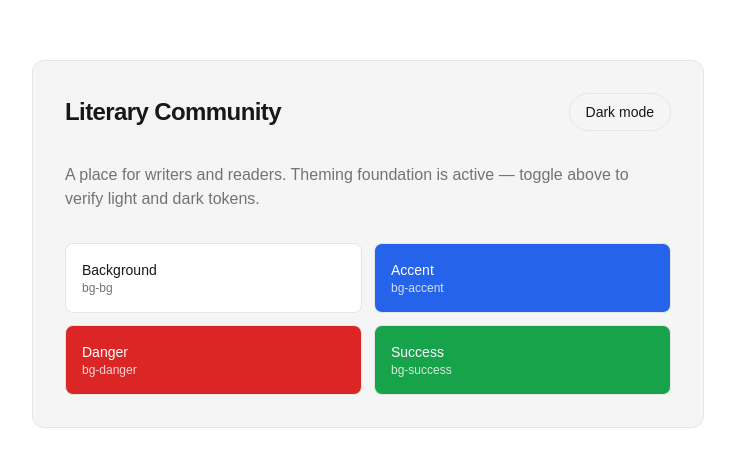
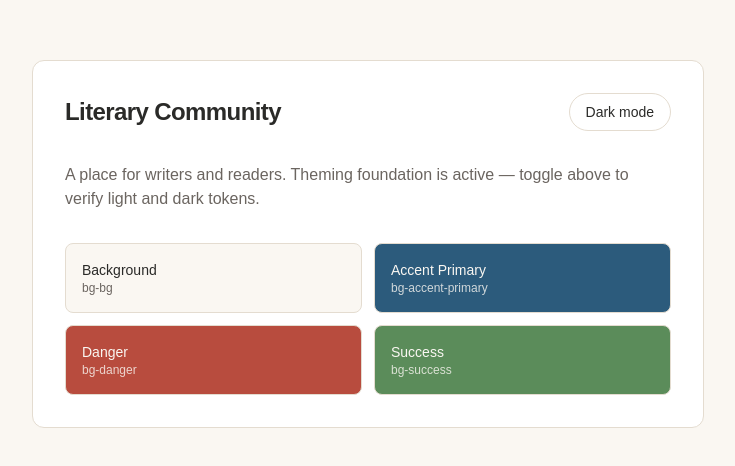
Before and after one commit to MuhammadalaminGidado/cotwb, a Next.js app: page / in a window 1280 px wide. Shown: the part 156-622 px from the top of the page, without its empty margins (272-1007 px from the left). Built offline with nearby package versions, Linux system fonts and the light colour scheme.

Commit message:
phase 1: sync globals and docs to updated palette (17 tokens)

```diff
--- a/app/globals.css
+++ b/app/globals.css
@@ -2,15 +2,23 @@
 @import "../theme/tokens.css";
 
 @theme inline {
+  --color-accent-primary: var(--color-accent-primary);
+  --color-accent-primary-light: var(--color-accent-primary-light);
+  --color-accent-secondary: var(--color-accent-secondary);
+  --color-accent-secondary-light: var(--color-accent-secondary-light);
+  --color-accent-tertiary: var(--color-accent-tertiary);
+  --color-accent-tertiary-light: var(--color-accent-tertiary-light);
+  --color-accent-quaternary: var(--color-accent-quaternary);
+  --color-accent-quaternary-light: var(--color-accent-quaternary-light);
   --color-bg: var(--color-bg);
   --color-surface: var(--color-surface);
+  --color-border: var(--color-border);
   --color-text-primary: var(--color-text-primary);
   --color-text-muted: var(--color-text-muted);
-  --color-accent: var(--color-accent);
-  --color-accent-contrast: var(--color-accent-contrast);
-  --color-border: var(--color-border);
+  --color-text-inverse: var(--color-text-inverse);
+  --color-success: var(--color-success);
   --color-danger: var(--color-danger);
-  --color-success: var(--color-success);
+  --color-warning: var(--color-warning);
   --font-sans: var(--font-geist-sans);
   --font-mono: var(--font-geist-mono);
 }
--- a/app/page.tsx
+++ b/app/page.tsx
@@ -19,17 +19,17 @@ export default function Home() {
             <p className="text-sm font-medium text-text-primary">Background</p>
             <p className="text-xs text-text-muted">bg-bg</p>
           </div>
-          <div className="rounded-lg border border-border bg-accent p-4">
-            <p className="text-sm font-medium text-accent-contrast">Accent</p>
-            <p className="text-xs text-accent-contrast opacity-80">bg-accent</p>
+          <div className="rounded-lg border border-border bg-accent-primary p-4">
+            <p className="text-sm font-medium text-text-inverse">Accent Primary</p>
+            <p className="text-xs text-text-inverse opacity-80">bg-accent-primary</p>
           </div>
           <div className="rounded-lg border border-border bg-danger p-4">
-            <p className="text-sm font-medium text-accent-contrast">Danger</p>
-            <p className="text-xs text-accent-contrast opacity-80">bg-danger</p>
+            <p className="text-sm font-medium text-text-inverse">Danger</p>
+            <p className="text-xs text-text-inverse opacity-80">bg-danger</p>
           </div>
           <div className="rounded-lg border border-border bg-success p-4">
-            <p className="text-sm font-medium text-accent-contrast">Success</p>
-            <p className="text-xs text-accent-contrast opacity-80">bg-success</p>
+            <p className="text-sm font-medium text-text-inverse">Success</p>
+            <p className="text-xs text-text-inverse opacity-80">bg-success</p>
           </div>
         </div>
       </main>
--- a/theme/tokens.css
+++ b/theme/tokens.css
@@ -1,23 +1,53 @@
 :root {
-  --color-bg: #ffffff;
-  --color-surface: #f5f5f5;
-  --color-text-primary: #171717;
-  --color-text-muted: #737373;
-  --color-accent: #2563eb;
-  --color-accent-contrast: #ffffff;
-  --color-border: #e5e5e5;
-  --color-danger: #dc2626;
-  --color-success: #16a34a;
+  /* accents */
+  --color-accent-primary: #2C5B7C;
+  /* warm blue — nav, primary buttons, links */
+  --color-accent-primary-light: #4A7FA5;
+  --color-accent-secondary: #E07A3E;
+  /* orange — CTAs, highlights, tags */
+  --color-accent-secondary-light: #F0975C;
+  --color-accent-tertiary: #A9825C;
+  /* light brown — borders, secondary text, editorial UI */
+  --color-accent-tertiary-light: #D9C2A3;
+  --color-accent-quaternary: #5B8C5A;
+  /* green — success states, "new" badges, prompts */
+  --color-accent-quaternary-light: #8FB88C;
+
+  /* surfaces */
+  --color-bg: #FAF7F2;
+  --color-surface: #FFFFFF;
+  --color-border: #E4DCD0;
+
+  /* text */
+  --color-text-primary: #2A2A28;
+  --color-text-muted: #6B6560;
+  --color-text-inverse: #FAF7F2;
+
+  /* semantic */
+  --color-success: #5B8C5A;
+  --color-danger: #B84C3E;
+  --color-warning: #E0A23E;
 }
 
 [data-theme="dark"] {
-  --color-bg: #0a0a0a;
-  --color-surface: #1a1a1a;
-  --color-text-primary: #ededed;
-  --color-text-muted: #a3a3a3;
-  --color-accent: #60a5fa;
-  --color-accent-contrast: #0a0a0a;
-  --color-border: #2a2a2a;
-  --color-danger: #f87171;
-  --color-success: #4ade80;
+  --color-accent-primary: #6FA0C4;
+  --color-accent-primary-light: #8FB6D6;
+  --color-accent-secondary: #E8975E;
+  --color-accent-secondary-light: #F0AD7E;
+  --color-accent-tertiary: #C4A67E;
+  --color-accent-tertiary-light: #9C8362;
+  --color-accent-quaternary: #7CA97A;
+  --color-accent-quaternary-light: #9EC29C;
+
+  --color-bg: #1E1C1A;
+  --color-surface: #29261F;
+  --color-border: #3A362E;
+
+  --color-text-primary: #F2EEE6;
+  --color-text-muted: #ABA398;
+  --color-text-inverse: #2A2A28;
+
+  --color-success: #7CA97A;
+  --color-danger: #D0685A;
+  --color-warning: #E8B15E;
 }
```
Also changed, not shown: theme/README.md.
